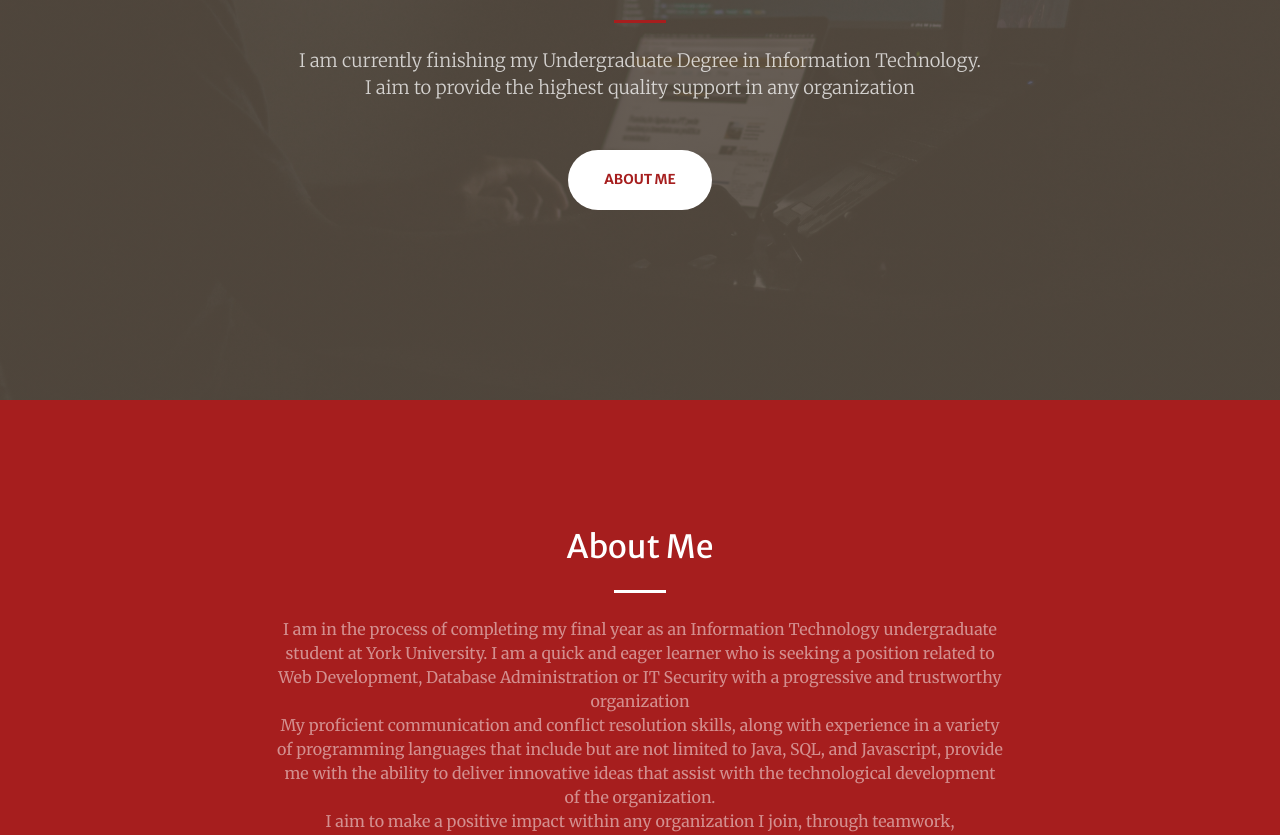
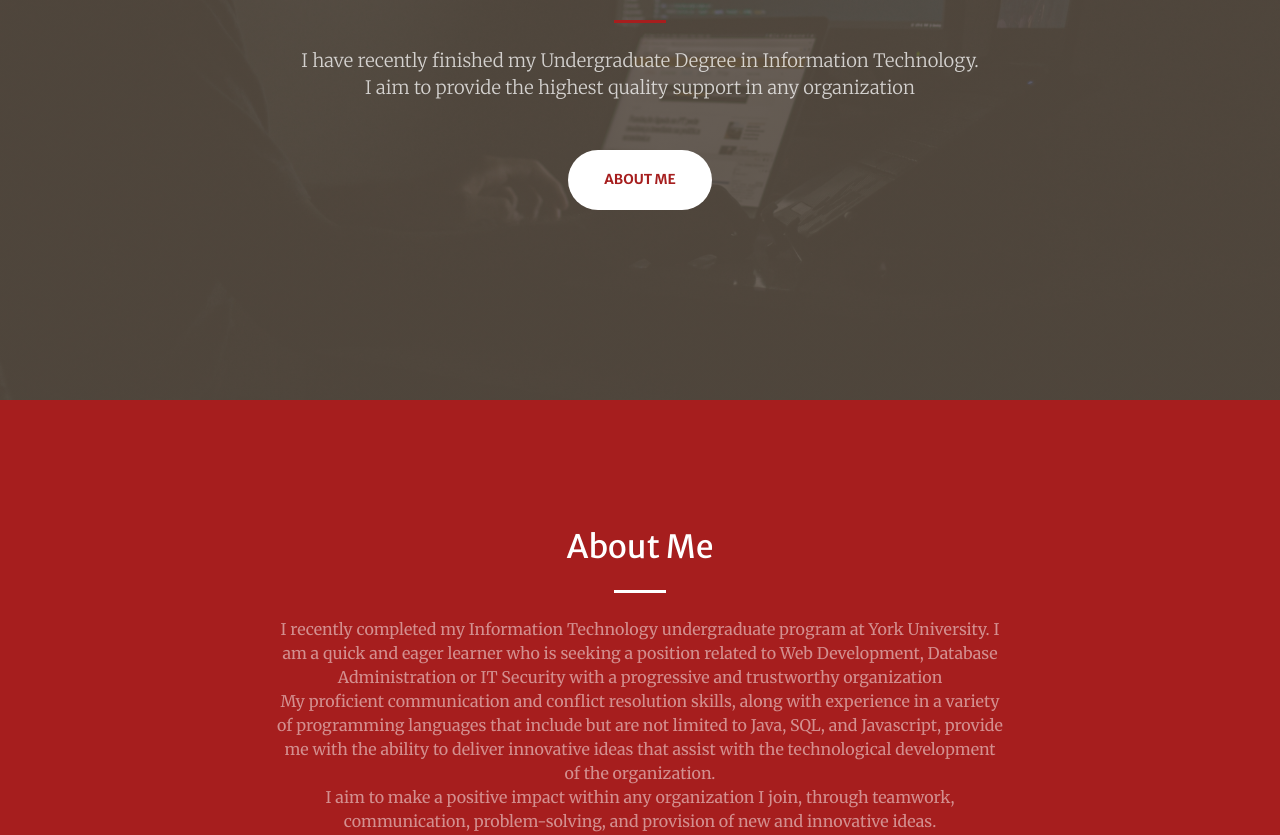
Before and after one commit to matteopiazza/matteopiazza.github.io, a plain HTML site: page index.html in a window 1280 px wide. Shown: the part 400-1235 px from the top of the page. Drawn offline with nearby package versions, Linux system fonts and the light colour scheme.

Commit message:
Update index.html
commit

```diff
--- a/index.html
+++ b/index.html
@@ -43,7 +43,7 @@
                         <hr class="divider my-4" />
                     </div>
                     <div class="col-lg-8 align-self-baseline">
-                        <p class="text-white-75 font-weight-light mb-5">I am currently finishing my Undergraduate Degree in Information Technology.</br> I aim to provide the highest quality support in any organization</p>
+                        <p class="text-white-75 font-weight-light mb-5">I have recently finished my Undergraduate Degree in Information Technology.</br> I aim to provide the highest quality support in any organization</p>
                         <a class="btn btn-primary btn-xl js-scroll-trigger" href="#about">About Me</a>
                     </div>
                 </div>
@@ -56,7 +56,7 @@
                     <div class="col-lg-8 text-center">
                         <h2 class="text-white mt-0">About Me</h2>
                         <hr class="divider light my-4" />
-                        <p class="text-white-50 mb-4">I am in the process of completing my final year as an Information Technology undergraduate student at York University. I am a quick and eager learner who is seeking a position related to Web Development, Database Administration or IT Security with a progressive and trustworthy organization</br>
+                        <p class="text-white-50 mb-4">I recently completed my Information Technology undergraduate program at York University. I am a quick and eager learner who is seeking a position related to Web Development, Database Administration or IT Security with a progressive and trustworthy organization</br>
                             My proficient communication and conflict resolution skills, along with experience in a variety of programming languages that include but are not limited to Java, SQL, and Javascript, provide me with the ability to deliver innovative ideas that assist with the technological development of the organization.</br>
                             I aim to make a positive impact within any organization I join, through teamwork, communication, problem-solving, and provision of new and innovative ideas.</p>
                         <a class="btn btn-light btn-xl js-scroll-trigger" href="assets/MyResume.pdf">My Resume</a>
@@ -89,7 +89,7 @@
                         <div class="mt-5">
                             <i class="fa-4x fas fa-graduation-cap text-primary mb-4"></i>
                             <h3 class="h4 mb-2">Knowledge</h3>
-                            <p class="text-muted mb-0">Project Management, System Analysis, Risk Management, Data Algorithms and Structures, Data Communications and Networking</p>
+                            <p class="text-muted mb-0">Project Management, Troubleshooting, System Analysis, Risk Management, Data Algorithms and Structures, Data Communications and Networking</p>
                         </div>
                     </div>
                     <div class="col-lg-3 col-md-6 text-center">
```
